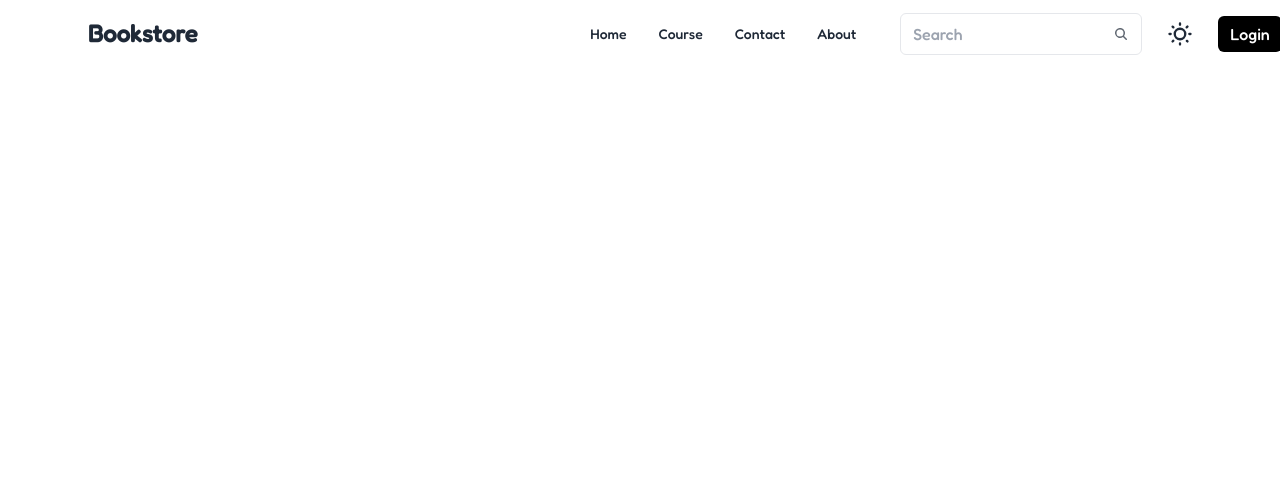
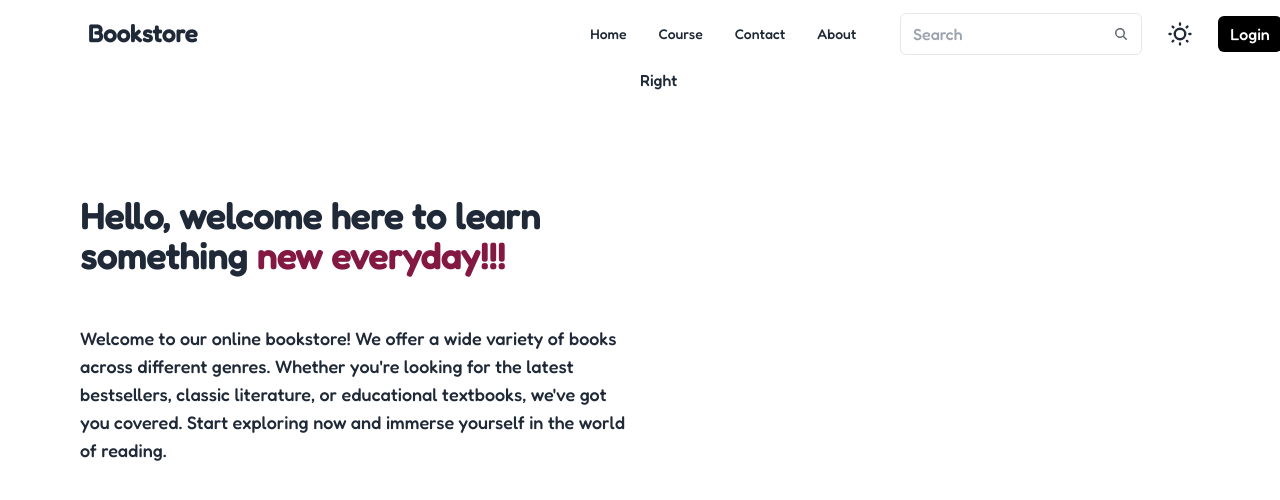
Before and after one commit to dimanranawaka/mern_stack_bookstore, a React (Vite) app in the folder Frontend/: page / in a window 1280 px wide. Shown: the top 500 px of the page. Built offline with nearby package versions, Linux system fonts and the light colour scheme.

Commit message:
implement banner

```diff
--- a/Frontend/src/App.jsx
+++ b/Frontend/src/App.jsx
@@ -1,8 +1,14 @@
 import React from "react";
 import Navbar from "./components/Navbar";
+import Banner from "./components/Banner";
 
 function App() {
-  return <Navbar />;
+  return (
+    <>
+      <Navbar />
+      <Banner />
+    </>
+  );
 }
 
 export default App;
--- a/Frontend/src/components/Banner.jsx
+++ b/Frontend/src/components/Banner.jsx
@@ -0,0 +1,28 @@
+import React from "react";
+
+function Banner() {
+  return (
+    <>
+      <div className="max-w-screen-2x1 container mx-auto md:px-20 px-4 flex flex-col md:flex-row">
+        <div className="w-full md:w-1/2 mt-12 md:mt-32">
+          <div className="space-y-12">
+            <h1 className="text-4xl font-bold">
+              Hello, welcome here to learn something{" "}
+              <span className="text-pink-900"> new everyday!!!</span>
+            </h1>
+            <p className="text-lg mt-4">
+              Welcome to our online bookstore! We offer a wide variety of books
+              across different genres. Whether you're looking for the latest
+              bestsellers, classic literature, or educational textbooks, we've
+              got you covered. Start exploring now and immerse yourself in the
+              world of reading.
+            </p>
+          </div>
+        </div>
+        <div className="w-full md:w-1/2">Right</div>
+      </div>
+    </>
+  );
+}
+
+export default Banner;
--- a/Frontend/src/index.css
+++ b/Frontend/src/index.css
@@ -5,5 +5,5 @@
 @tailwind utilities;
 
 body {
-  font-family: "Fredoka", cursive;
+  font-family: "Fredoka", sans-serif;
 }
```
